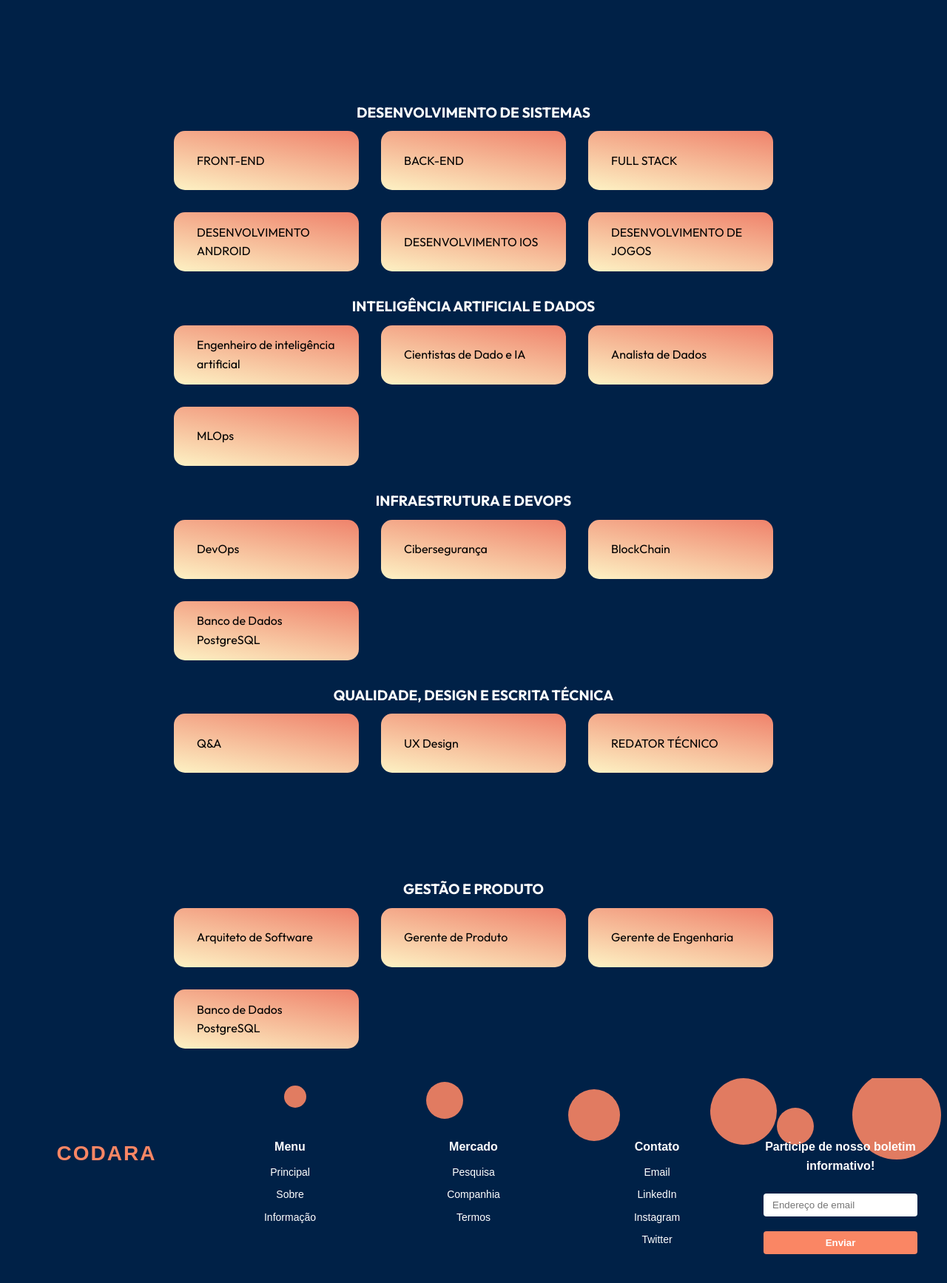
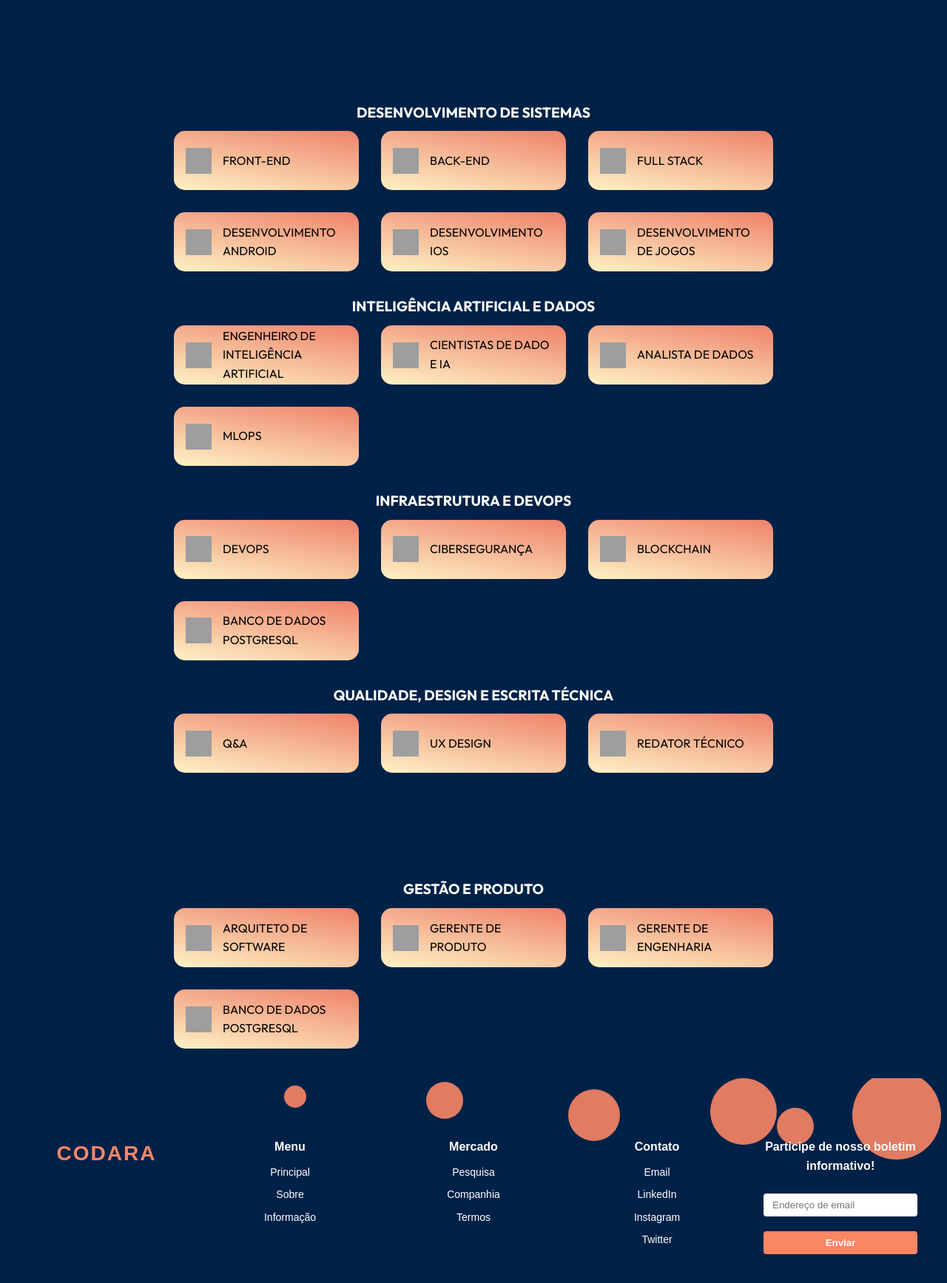
Before and after one commit to d4lt/Codara, a Flask app: page /trilhas in a window 1280 px wide. Shown: the part 532-2267 px from the top of the page at 74% size. Run offline with Flask 3, Linux system fonts and the light colour scheme; grey boxes are pictures that could not be loaded.

Commit message:
completed trilhas page

```diff
--- a/app/templates/trilhas.html
+++ b/app/templates/trilhas.html
@@ -12,27 +12,27 @@
         <h2>DESENVOLVIMENTO DE SISTEMAS</h2>
         <div class="trilha_button_container">
             <a href="" class="trilha_button">
-                <img src="" alt="">
+                <img src="{{ url_for('static', filename='imagens/trilha_icons/engrenagem 1.svg') }}" width="35" height="35" alt="icon">
                 FRONT-END
             </a>
             <a href="" class="trilha_button">
-                <img src="" alt="">
+                <img src="{{ url_for('static', filename='imagens/trilha_icons/engrenagem 1-1.svg') }}" width="35" height="35" alt="icon">
                 BACK-END
             </a>
             <a href="" class="trilha_button">
-                <img src="" alt="">
+                <img src="{{ url_for('static', filename='imagens/trilha_icons/engrenagem 1-2.svg') }}" width="35" height="35" alt="icon">
                 FULL STACK
             </a>
             <a href="" class="trilha_button">
-                <img src="" alt="">
+                <img src="{{ url_for('static', filename='imagens/trilha_icons/engrenagem 1-3.svg') }}" width="35" height="35" alt="icon">
                 DESENVOLVIMENTO ANDROID
             </a>
             <a href="" class="trilha_button">
-                <img src="" alt="">
+                <img src="{{ url_for('static', filename='imagens/trilha_icons/engrenagem 1-4.svg') }}" width="35" height="35" alt="icon">
                 DESENVOLVIMENTO IOS
             </a>
             <a href="" class="trilha_button">
-                <img src="" alt="">
+                <img src="{{ url_for('static', filename='imagens/trilha_icons/gamepad-controller-svgrepo-com 1.svg') }}" width="35" height="35" alt="icon">
                 DESENVOLVIMENTO DE JOGOS
             </a>
         </div>
@@ -42,20 +42,20 @@
         <h2>INTELIGÊNCIA ARTIFICIAL E DADOS</h2>
         <div class="trilha_button_container">
             <a href="" class="trilha_button">
-                <img src="" alt="">
-                Engenheiro de inteligência artificial
+                <img src="{{ url_for('static', filename='imagens/trilha_icons/engrenagem 1-16.svg') }}" width="35" height="35" alt="icon">
+                ENGENHEIRO DE INTELIGÊNCIA ARTIFICIAL
             </a>
             <a href="" class="trilha_button">
-                <img src="" alt="">
-                Cientistas de Dado e IA
+                <img src="{{ url_for('static', filename='imagens/trilha_icons/engrenagem 1-17.svg') }}" width="35" height="35" alt="icon">
+                CIENTISTAS DE DADO E IA
             </a>
             <a href="" class="trilha_button">
-                <img src="" alt="">
-                Analista de Dados
+                <img src="{{ url_for('static', filename='imagens/trilha_icons/engrenagem 1-18.svg') }}" width="35" height="35" alt="icon">
+                ANALISTA DE DADOS
             </a>
             <a href="" class="trilha_button">
-                <img src="" alt="">
-                MLOps
+                <img src="{{ url_for('static', filename='imagens/trilha_icons/engrenagem 1-19.svg') }}" width="35" height="35" alt="icon">
+                MLOPS
             </a>
         </div>
     </div>
@@ -64,20 +64,20 @@
         <h2>INFRAESTRUTURA E DEVOPS</h2>
         <div class="trilha_button_container">
             <a href="" class="trilha_button">
-                <img src="" alt="">
-                DevOps
+                <img src="{{ url_for('static', filename='imagens/trilha_icons/engrenagem 1-5.svg') }}" width="35" height="35" alt="icon">
+                DEVOPS
             </a>
             <a href="" class="trilha_button">
-                <img src="" alt="">
-                Cibersegurança
+                <img src="{{ url_for('static', filename='imagens/trilha_icons/engrenagem 1-6.svg') }}" width="35" height="35" alt="icon">
+                CIBERSEGURANÇA
             </a>
             <a href="" class="trilha_button">
-                <img src="" alt="">
-                BlockChain
+                <img src="{{ url_for('static', filename='imagens/trilha_icons/engrenagem 1-7.svg') }}" width="35" height="35" alt="icon">
+                BLOCKCHAIN
             </a>
             <a href="" class="trilha_button">
-                <img src="" alt="">
-                Banco de Dados PostgreSQL
+                <img src="{{ url_for('static', filename='imagens/trilha_icons/engrenagem 1-8.svg') }}" width="35" height="35" alt="icon">
+                BANCO DE DADOS POSTGRESQL
             </a>
         </div>
     </div>
@@ -86,15 +86,15 @@
         <h2>QUALIDADE, DESIGN E ESCRITA TÉCNICA</h2>
         <div class="trilha_button_container">
             <a href="" class="trilha_button">
-                <img src="" alt="">
+                <img src="{{ url_for('static', filename='imagens/trilha_icons/engrenagem 1-9.svg') }}" width="35" height="35" alt="icon">
                 Q&A
             </a>
             <a href="" class="trilha_button">
-                <img src="" alt="">
-                UX Design
+                <img src="{{ url_for('static', filename='imagens/trilha_icons/engrenagem 1-10.svg') }}" width="35" height="35" alt="icon">
+                UX DESIGN
             </a>
             <a href="" class="trilha_button">
-                <img src="" alt="">
+                <img src="{{ url_for('static', filename='imagens/trilha_icons/engrenagem 1-11.svg') }}" width="35" height="35" alt="icon">
                 REDATOR TÉCNICO
             </a>
         </div>
@@ -104,20 +104,20 @@
         <h2>GESTÃO E PRODUTO</h2>
         <div class="trilha_button_container">
             <a href="" class="trilha_button">
-                <img src="" alt="">
-                Arquiteto de Software
+                <img src="{{ url_for('static', filename='imagens/trilha_icons/engrenagem 1-12.svg') }}" width="35" height="35" alt="icon">
+                ARQUITETO DE SOFTWARE
             </a>
             <a href="" class="trilha_button">
-                <img src="" alt="">
-                Gerente de Produto
+                <img src="{{ url_for('static', filename='imagens/trilha_icons/engrenagem 1-13.svg') }}" width="35" height="35" alt="icon">
+                GERENTE DE PRODUTO
             </a>
             <a href="" class="trilha_button">
-                <img src="" alt="">
-                Gerente de Engenharia
+                <img src="{{ url_for('static', filename='imagens/trilha_icons/engrenagem 1-14.svg') }}" width="35" height="35" alt="icon">
+                GERENTE DE ENGENHARIA
             </a>
             <a href="" class="trilha_button">
-                <img src="" alt="">
-                Banco de Dados PostgreSQL
+                <img src="{{ url_for('static', filename='imagens/trilha_icons/engrenagem 1-15.svg') }}" width="35" height="35" alt="icon">
+                BANCO DE DADOS POSTGRESQL
             </a>
         </div>
     </div>
```
